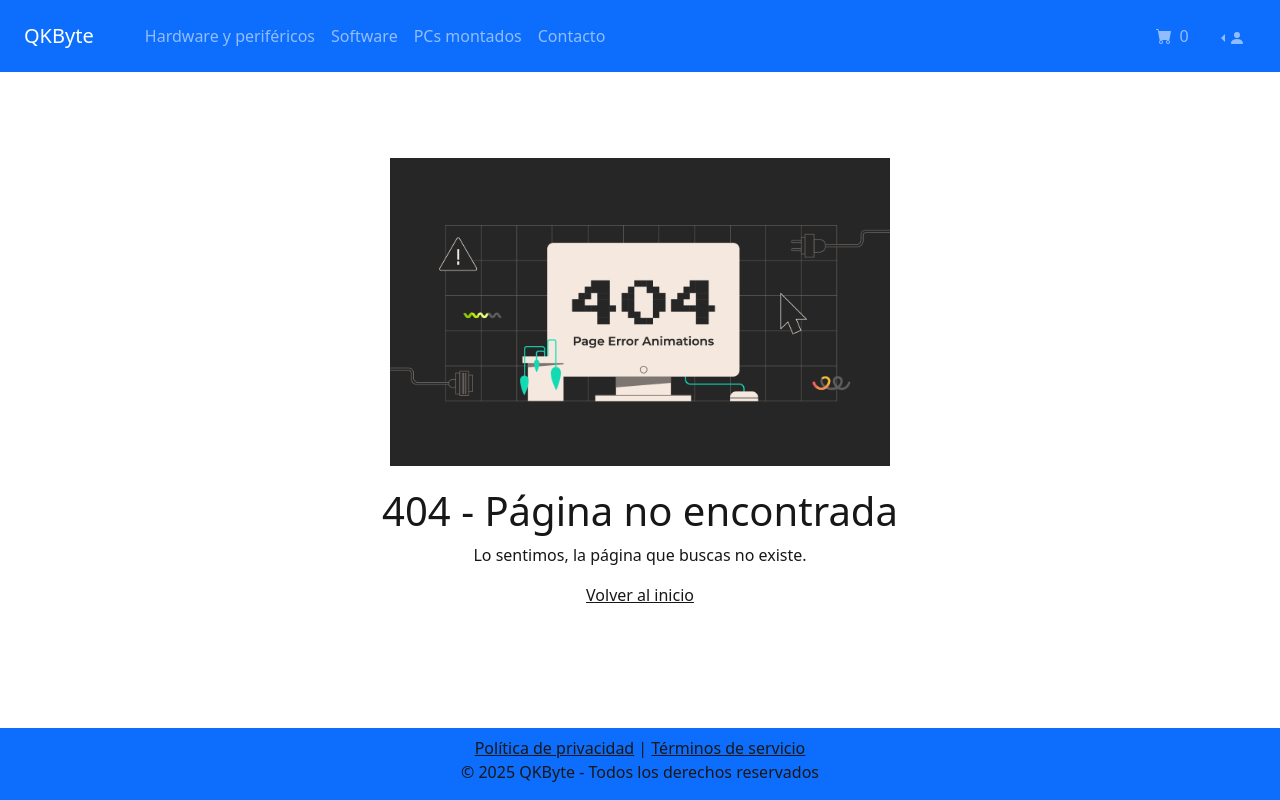
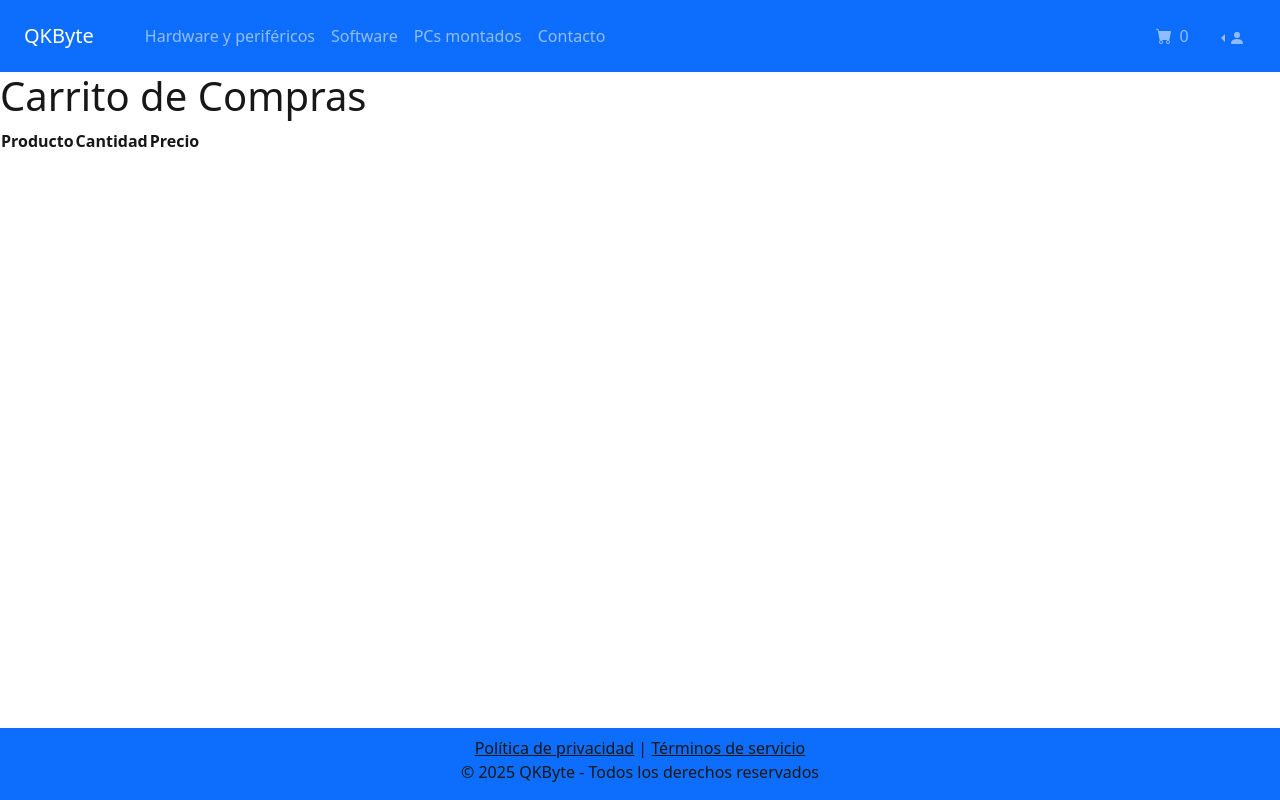
Before and after one commit to rexwithluv/qkbyte, a Next.js app: page /carrito in a window 1280 px wide. Before the commit this address had no page. Built offline with nearby package versions, Linux system fonts and the light colour scheme.

Commit message:
none: guardar cambios para cambiar de PC

```diff
--- /dev/null
+++ b/src/app/carrito/page.js
@@ -0,0 +1,34 @@
+"use client"
+
+import { useContext } from 'react';
+import { CartContext } from '../context/carrito';
+
+const CarritoPage = () => {
+    const { carrito } = useContext(CartContext);
+
+    return (
+        <div>
+            <h1>Carrito de Compras</h1>
+            <table>
+                <thead>
+                    <tr>
+                        <th>Producto</th>
+                        <th>Cantidad</th>
+                        <th>Precio</th>
+                    </tr>
+                </thead>
+                <tbody>
+                    {carrito.map((item, index) => (
+                        <tr key={index}>
+                            <td>{item.productName}</td>
+                            <td>{item.quantity}</td>
+                            <td>{item.price}</td>
+                        </tr>
+                    ))}
+                </tbody>
+            </table>
+        </div>
+    );
+};
+
+export default CarritoPage;
--- a/src/components/NavBar.js
+++ b/src/components/NavBar.js
@@ -76,7 +76,7 @@ export default function NavBar() {
                     </Nav>
 
                     <Nav className="gap-3">
-                        <Nav.Link href="/cart" className="d-flex align-items-center">
+                        <Nav.Link href="/carrito" className="d-flex align-items-center">
                             <BsCartFill />
                             <span className="ms-2">{carrito.length}</span>
                         </Nav.Link>
```
